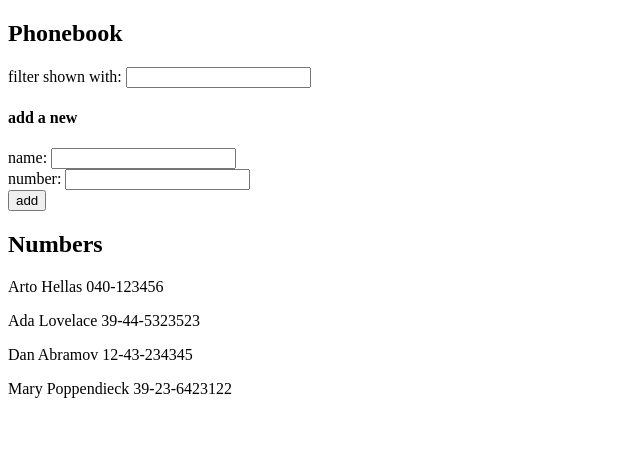
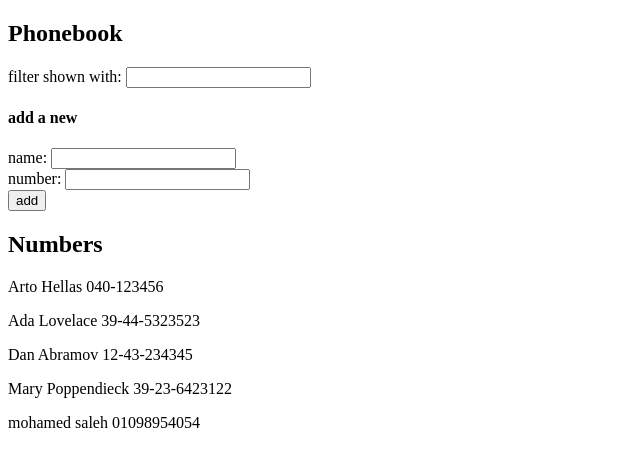
Before and after one commit to mohamed20163858/reviewReact, a React (Vite) app in the folder part2/phonebook/: page / in a window 1280 px wide. Shown: the top 466 px of the page, without its empty margins (0-640 px from the left). Built offline with nearby package versions, Linux system fonts and the light colour scheme; data requests are answered from the project's data file.

Commit message:
Finish exercise 2.7

```diff
--- a/part2/phonebook/db.json
+++ b/part2/phonebook/db.json
@@ -19,6 +19,12 @@
       "name": "Mary Poppendieck",
       "number": "39-23-6423122",
       "id": "4"
+    },
+    {
+      "name": "mohamed saleh",
+      "number": "01098954054",
+      "id": "e-9Xk0a1HT8"
     }
-  ]
+  ],
+  "$schema": "./node_modules/json-server/schema.json"
 }
--- a/part2/phonebook/src/components/PersonForm.jsx
+++ b/part2/phonebook/src/components/PersonForm.jsx
@@ -1,4 +1,5 @@
 import { useState } from "react";
+import axios from "axios";
 const PersonForm = ({ setPersons, persons }) => {
   const [newName, setNewName] = useState("");
   const [newNumber, setNewNumber] = useState("");
@@ -9,6 +10,10 @@ const PersonForm = ({ setPersons, persons }) => {
       alert(`${newName} is already added to phonebook`);
     } else {
       setPersons(persons.concat({ name: newName, number: newNumber }));
+      axios.post("http://localhost:3001/persons", {
+        name: newName,
+        number: newNumber,
+      });
     }
     document.getElementById("name").value = "";
     setNewName("");
```
